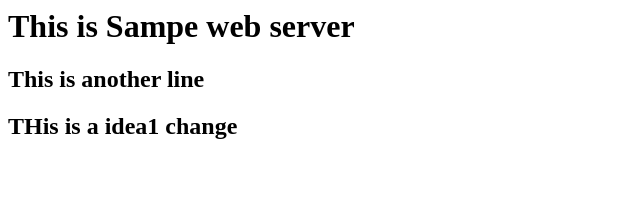
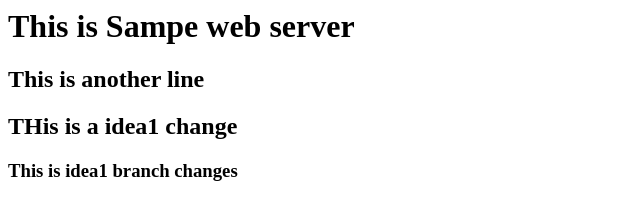
Before and after one commit to mohanraz81/webproject1110, a plain HTML site: page index.html in a window 1280 px wide. Shown: the whole page, without its empty margins (0-640 px from the left). Drawn offline with Linux system fonts and the light colour scheme.

Commit message:
Added idea1 branch code

```diff
--- a/index.html
+++ b/index.html
@@ -1,3 +1,4 @@
 <h1>This is Sampe web server</h1>
 <h2>This is another line</h2>
 <h2>THis is a idea1 change</h2>
+<h3>This is idea1 branch changes</h3>
```
